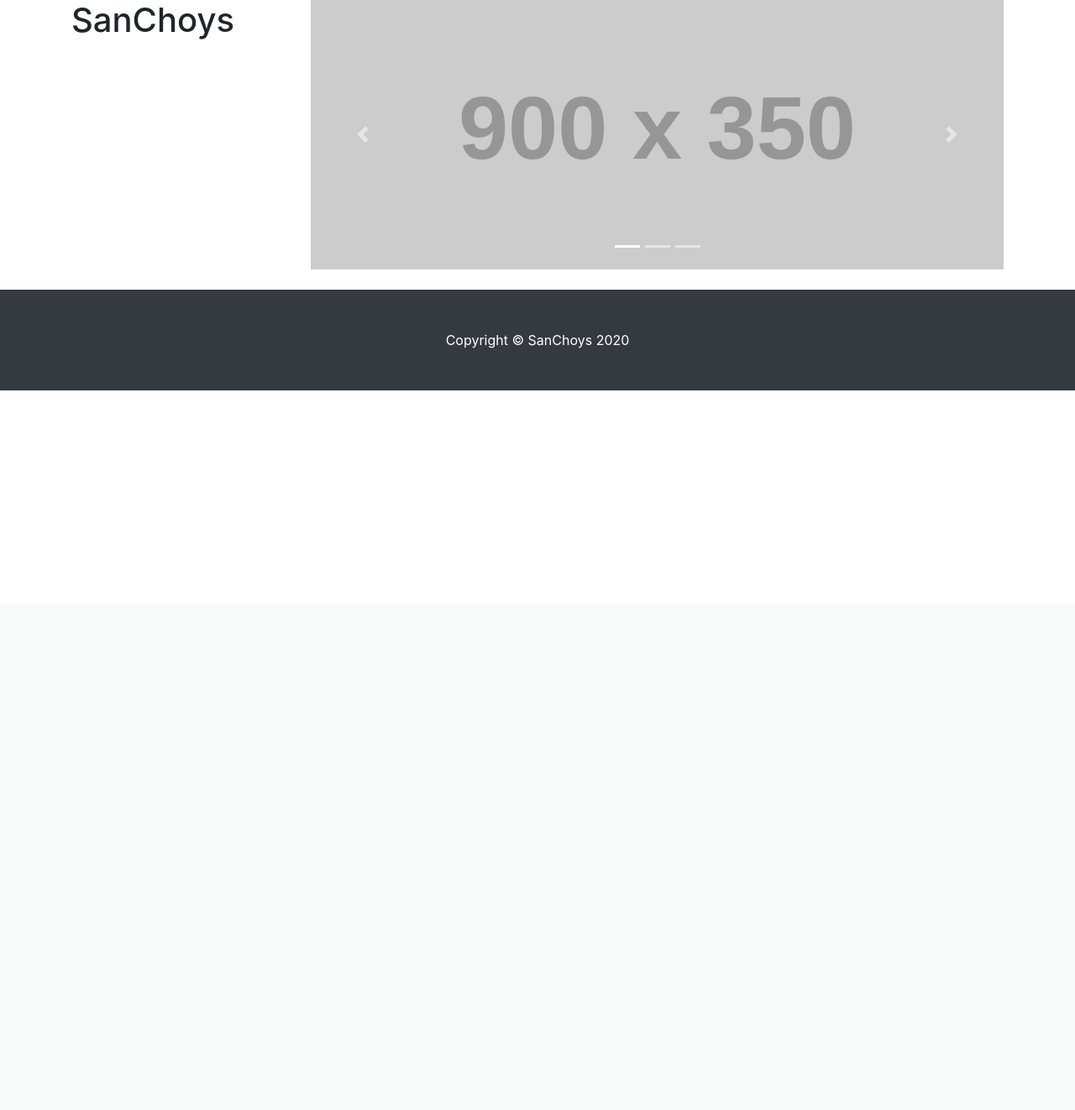
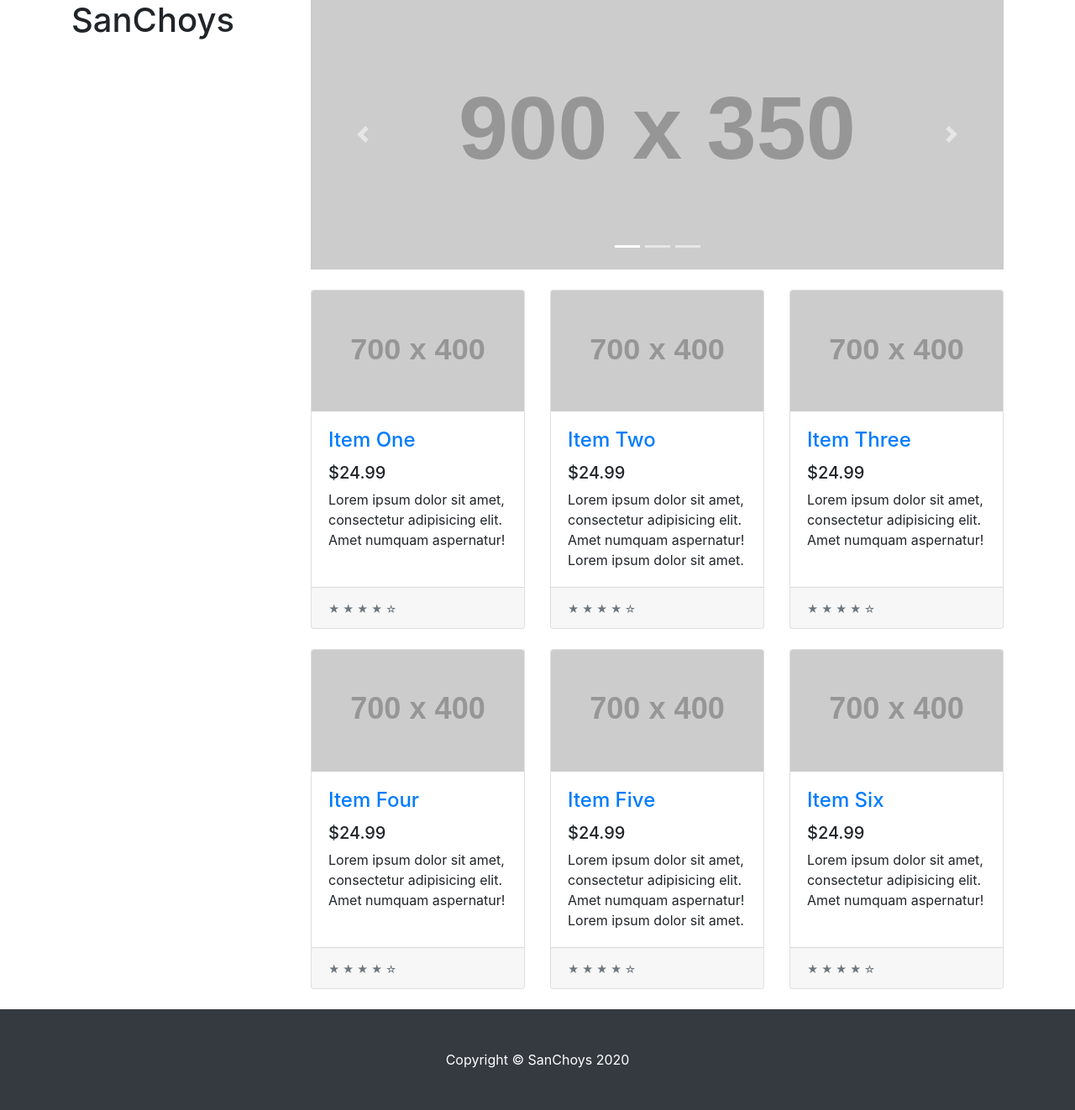
Before and after one commit to SanChoysGitHub/Django, a Django app: template mainapp/templates/base.html in a window 1280 px wide. Shown: the part 80-1402 px from the top of the page at 84% size. Before the commit the page ends 545 px from the top, so only its background shows below. Run offline with Django 3.2, Linux system fonts and the light colour scheme; the template is opened without the code that fills it, so the values that code supplies are empty; grey boxes labelled with a size stand in for pictures from a placeholder-image service; some libraries are stand-ins or nearby versions.

Commit message:
Revert "Вывод на главную страницу контент.!Не работает, не могу понять почему!"

```diff
--- a/mainapp/models.py
+++ b/mainapp/models.py
@@ -30,7 +30,7 @@ class LatestProductsManager:
     def get_products_for_main_page(*args, **kwargs):
         with_respect_to = kwargs.get('with_respect_to')
         products = []
-        ct_models = ContentType.objects.filter(model=args)
+        ct_models = ContentType.objects.filter(model_in=args)
         for ct_model in ct_models:
             model_products = ct_model.model_class()._base_manager.all().order_by('-id')[:5]
             products.extend(model_products)
--- a/mainapp/templates/base.html
+++ b/mainapp/templates/base.html
@@ -62,7 +62,7 @@
         <h1 class="my-4">SanChoys</h1>
         <div class="list-group">
           {% for category in categories %}
-          <a href="{{ category.url }}" class="list-group-item">{{ category.name }} - {{ category.count }}</a>
+          <a href="{{ category.url }}" class="list-group-item">{{ category.name }} ({{ category.count }})</a>
           {% endfor %}
         </div>
 
@@ -99,20 +99,103 @@
         </div>
 
         <div class="row">
-          {% for product in products %}
+
           <div class="col-lg-4 col-md-6 mb-4">
             <div class="card h-100">
-              <a href="{{ product.get_absolute_url }}"><img class="card-img-top" src="{{ product.image.url }}" alt=""></a>
+              <a href="#"><img class="card-img-top" src="http://placehold.it/700x400" alt=""></a>
               <div class="card-body">
                 <h4 class="card-title">
-                  <a href="{{ product.get_absolute_url }}">{{ product.title }}</a>
+                  <a href="#">Item One</a>
                 </h4>
-                <h5>{{ product.price }} грн.</h5>
+                <h5>$24.99</h5>
+                <p class="card-text">Lorem ipsum dolor sit amet, consectetur adipisicing elit. Amet numquam aspernatur!</p>
+              </div>
+              <div class="card-footer">
+                <small class="text-muted">&#9733; &#9733; &#9733; &#9733; &#9734;</small>
               </div>
             </div>
           </div>
-          {% endfor %}
-        </div>
+
+          <div class="col-lg-4 col-md-6 mb-4">
+            <div class="card h-100">
+              <a href="#"><img class="card-img-top" src="http://placehold.it/700x400" alt=""></a>
+              <div class="card-body">
+                <h4 class="card-title">
+                  <a href="#">Item Two</a>
+                </h4>
+                <h5>$24.99</h5>
+                <p class="card-text">Lorem ipsum dolor sit amet, consectetur adipisicing elit. Amet numquam aspernatur! Lorem ipsum dolor sit amet.</p>
+              </div>
+              <div class="card-footer">
+                <small class="text-muted">&#9733; &#9733; &#9733; &#9733; &#9734;</small>
+              </div>
+            </div>
+          </div>
+
+          <div class="col-lg-4 col-md-6 mb-4">
+            <div class="card h-100">
+              <a href="#"><img class="card-img-top" src="http://placehold.it/700x400" alt=""></a>
+              <div class="card-body">
+                <h4 class="card-title">
+                  <a href="#">Item Three</a>
+                </h4>
+                <h5>$24.99</h5>
+                <p class="card-text">Lorem ipsum dolor sit amet, consectetur adipisicing elit. Amet numquam aspernatur!</p>
+              </div>
+              <div class="card-footer">
+                <small class="text-muted">&#9733; &#9733; &#9733; &#9733; &#9734;</small>
+              </div>
+            </div>
+          </div>
+
+          <div class="col-lg-4 col-md-6 mb-4">
+            <div class="card h-100">
+              <a href="#"><img class="card-img-top" src="http://placehold.it/700x400" alt=""></a>
+              <div class="card-body">
+                <h4 class="card-title">
+                  <a href="#">Item Four</a>
+                </h4>
+                <h5>$24.99</h5>
+                <p class="card-text">Lorem ipsum dolor sit amet, consectetur adipisicing elit. Amet numquam aspernatur!</p>
+              </div>
+              <div class="card-footer">
+                <small class="text-muted">&#9733; &#9733; &#9733; &#9733; &#9734;</small>
+              </div>
+            </div>
+          </div>
+
+          <div class="col-lg-4 col-md-6 mb-4">
+            <div class="card h-100">
+              <a href="#"><img class="card-img-top" src="http://placehold.it/700x400" alt=""></a>
+              <div class="card-body">
+                <h4 class="card-title">
+                  <a href="#">Item Five</a>
+                </h4>
+                <h5>$24.99</h5>
+                <p class="card-text">Lorem ipsum dolor sit amet, consectetur adipisicing elit. Amet numquam aspernatur! Lorem ipsum dolor sit amet.</p>
+              </div>
+              <div class="card-footer">
+                <small class="text-muted">&#9733; &#9733; &#9733; &#9733; &#9734;</small>
+              </div>
+            </div>
+          </div>
+
+          <div class="col-lg-4 col-md-6 mb-4">
+            <div class="card h-100">
+              <a href="#"><img class="card-img-top" src="http://placehold.it/700x400" alt=""></a>
+              <div class="card-body">
+                <h4 class="card-title">
+                  <a href="#">Item Six</a>
+                </h4>
+                <h5>$24.99</h5>
+                <p class="card-text">Lorem ipsum dolor sit amet, consectetur adipisicing elit. Amet numquam aspernatur!</p>
+              </div>
+              <div class="card-footer">
+                <small class="text-muted">&#9733; &#9733; &#9733; &#9733; &#9734;</small>
+              </div>
+            </div>
+          </div>
+
         </div>
         <!-- /.row -->
       {% endblock content %}
@@ -128,7 +211,7 @@
   <!-- Footer -->
   <footer class="py-5 bg-dark">
     <div class="container">
-      <p class="m-0 text-center text-white">Copyright © SanChoys 2020</p>
+      <p class="m-0 text-center text-white">Copyright &copy; SanChoys 2020</p>
     </div>
     <!-- /.container -->
   </footer>
```
Also changed, not shown: mainapp/views.py (+3 -8 lines), db.sqlite3.
